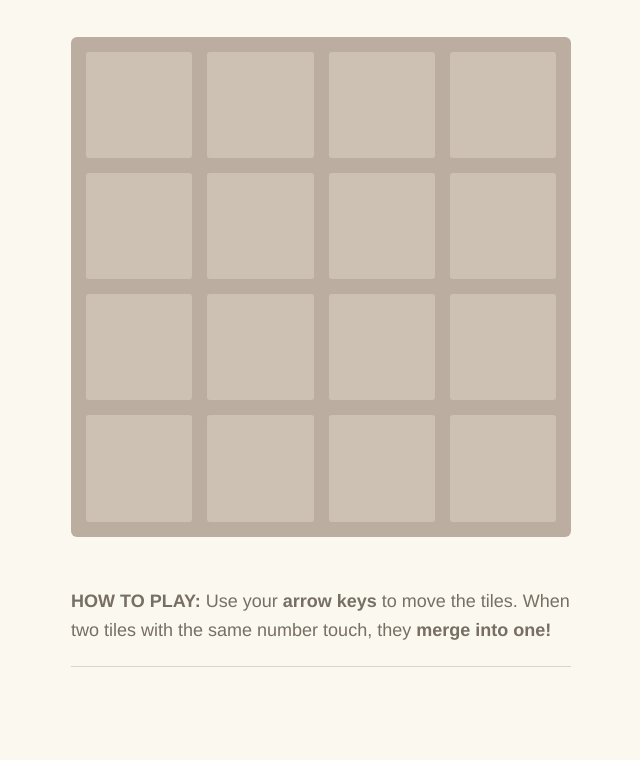
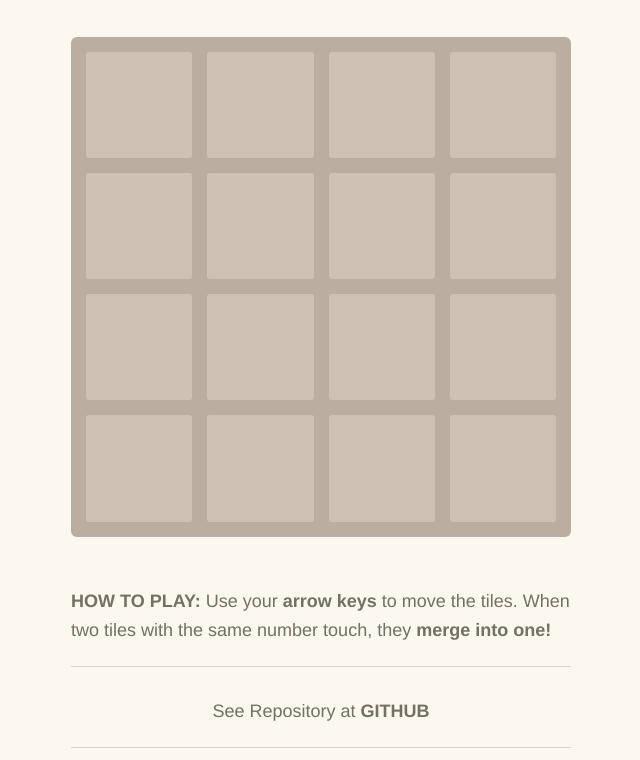
Before and after one commit to Abishek-Web-Co/2048Game, a plain HTML site: page index.html in a window 1280 px wide. Shown: the part 294-1054 px from the top of the page, without its empty margins (319-959 px from the left). Drawn offline with Linux system fonts and the light colour scheme; a script that the page names is missing.

Commit message:
Git Link

```diff
--- a/index.html
+++ b/index.html
@@ -62,6 +62,13 @@
     <p class="game-explanation">
       <strong class="important">How to play:</strong> Use your <strong>arrow keys</strong> to move the tiles. When two tiles with the same number touch, they <strong>merge into one!</strong>
     </p>
+
+    <hr>
+
+    <p style="text-align: center; ">
+        See Repository at <a style="text-decoration: none;" href="https://github.com/Abishek-Web-Co/2048Game"> GITHUB</a>
+    </p>
+
     <hr>
 
   </div>
```
